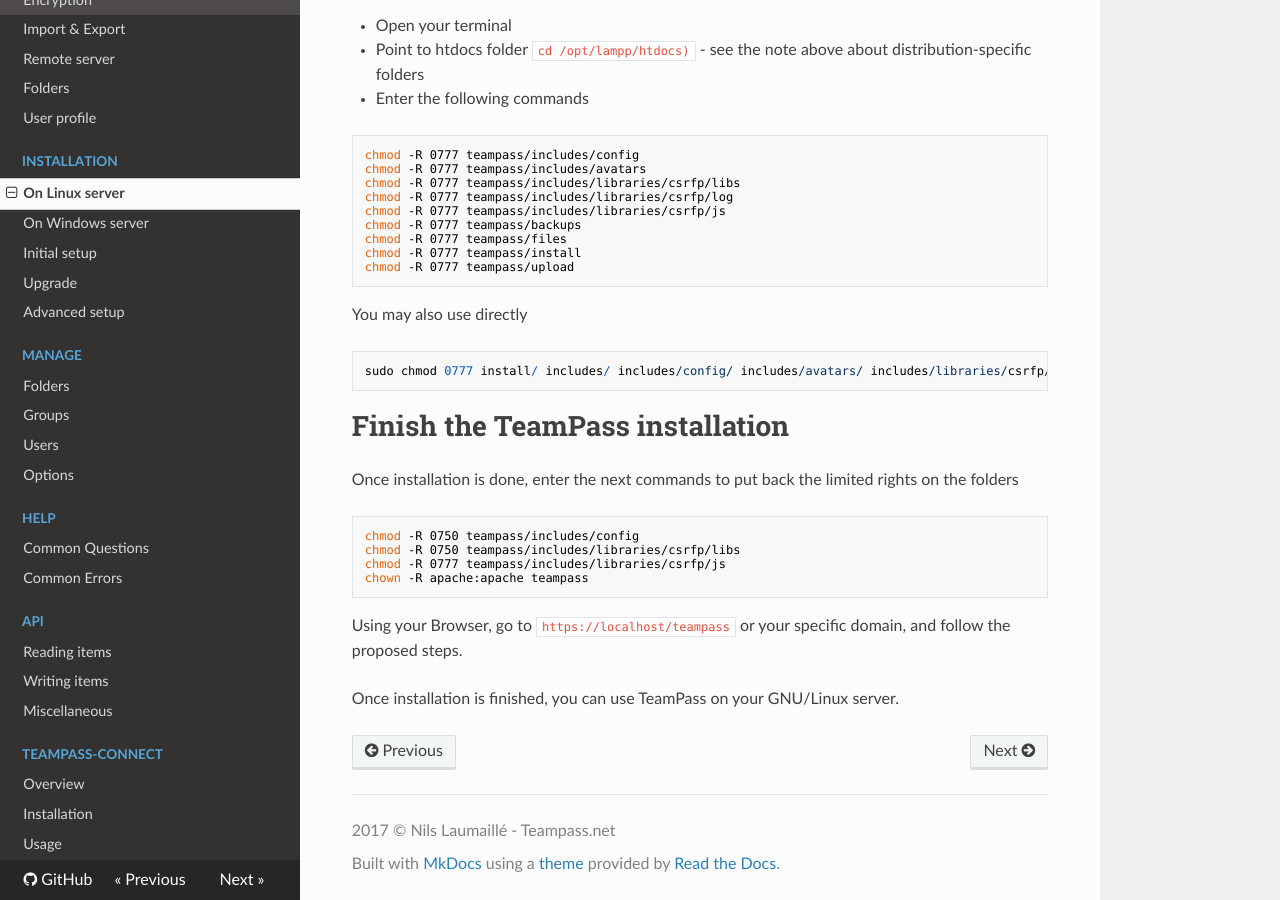
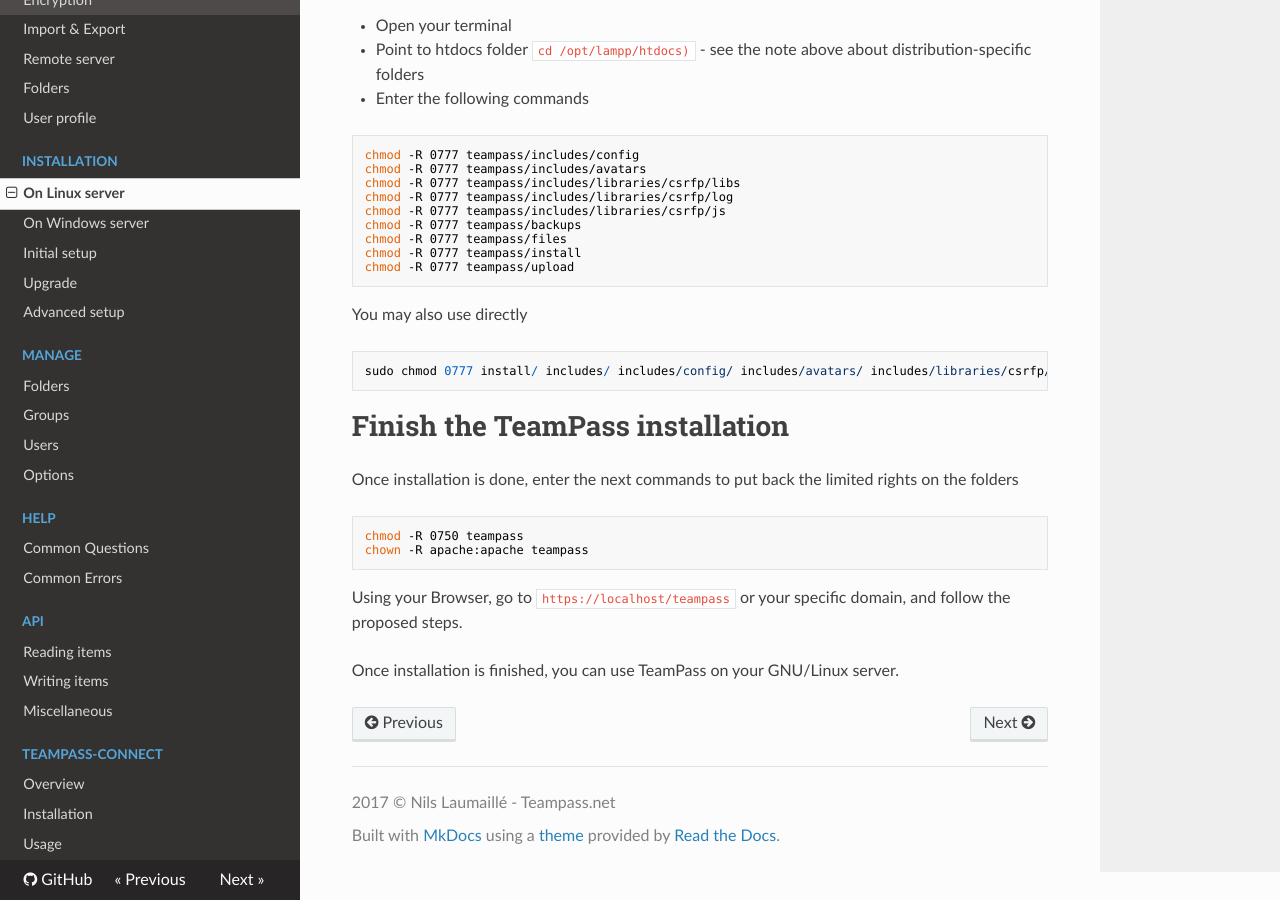
Before and after one commit to nilsteampassnet/teampass_doc, an MkDocs documentation site: the page built from docs/install/install-linux.md, in a window 1280 px wide and 900 px high, scrolled down 2839 px. Built offline with MkDocs 1.6.1, drawn with Linux system fonts in a browser that asks for light colours; nearby versions of some CDN libraries; old or Windows-style settings are respelled for this version of MkDocs.

Commit message:
Update install-linux.md

````diff
--- a/docs/install/install-linux.md
+++ b/docs/install/install-linux.md
@@ -117,9 +117,7 @@ sudo chmod 0777 install/ includes/ includes/config/ includes/avatars/ includes/l
 Once installation is done, enter the next commands to put back the limited rights on the folders
 
 ```
-chmod -R 0750 teampass/includes/config
-chmod -R 0750 teampass/includes/libraries/csrfp/libs
-chmod -R 0777 teampass/includes/libraries/csrfp/js
+chmod -R 0750 teampass
 chown -R apache:apache teampass
 ```
 
````
